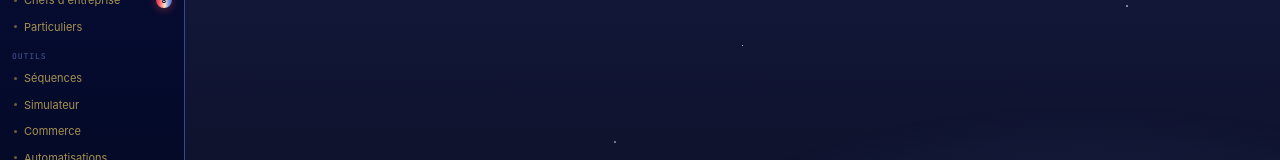
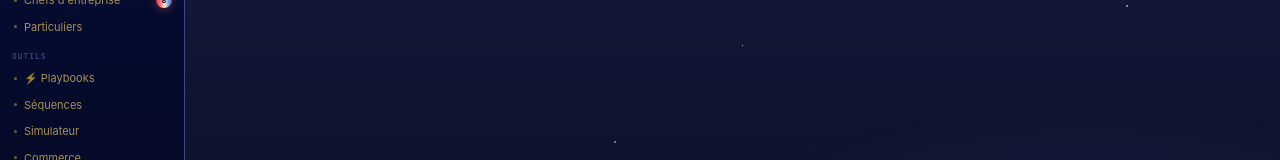
Before and after one commit to amieroeducation-pixel/TedScaleWithOuss, a Next.js app: page /analytics in a window 1280 px wide. Shown: the part 475-635 px from the top of the page. Built offline with nearby package versions, Linux system fonts and the light colour scheme; no server answers.

Commit message:
feat: add Playbooks to dashboard navigation

```diff
--- a/src/app/(dashboard)/layout.tsx
+++ b/src/app/(dashboard)/layout.tsx
@@ -40,6 +40,7 @@ const NAV_SECTIONS = [
   {
     label: 'Outils',
     items: [
+      { id: 'playbooks', href: '/playbooks', label: '⚡ Playbooks' },
       { id: 'sequences', href: '/sequences', label: 'Séquences' },
       { id: 'simulator', href: '/simulator', label: 'Simulateur' },
       { id: 'commerce', href: '/commerce', label: 'Commerce' },
```
